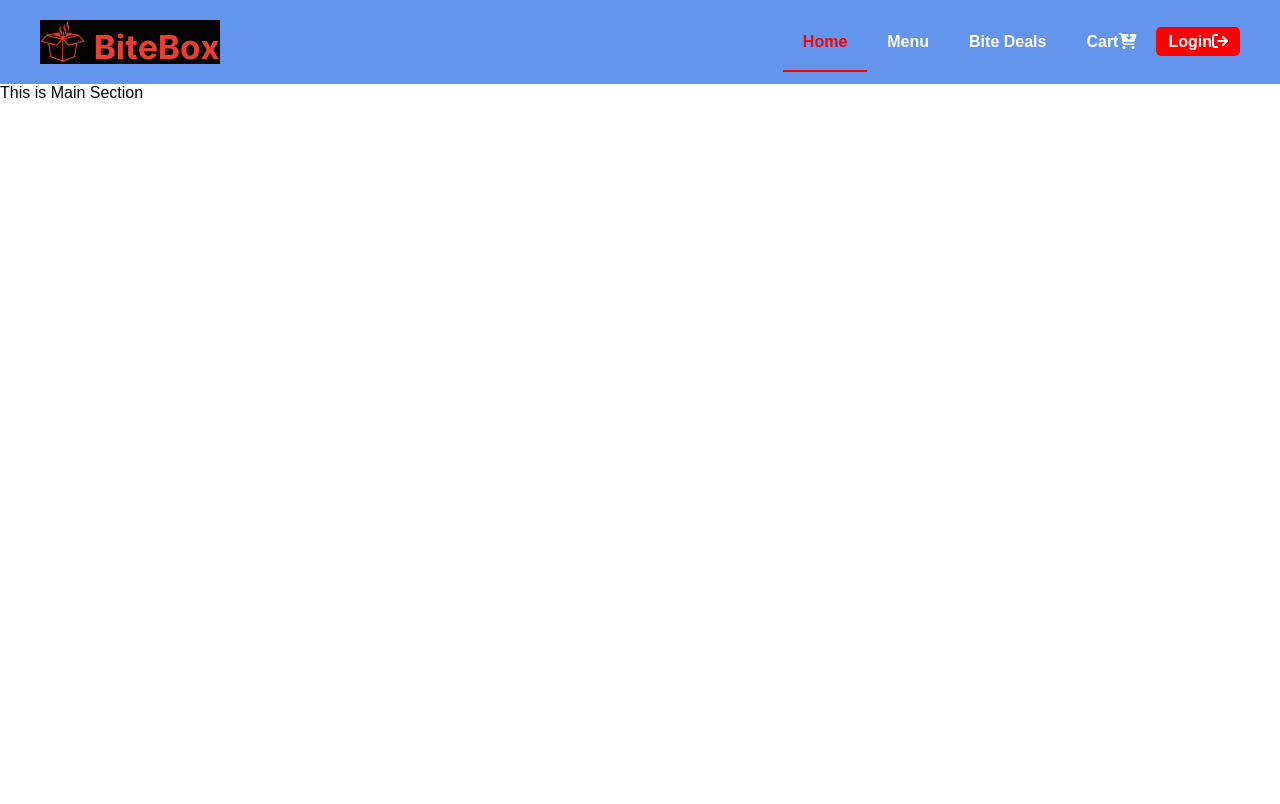
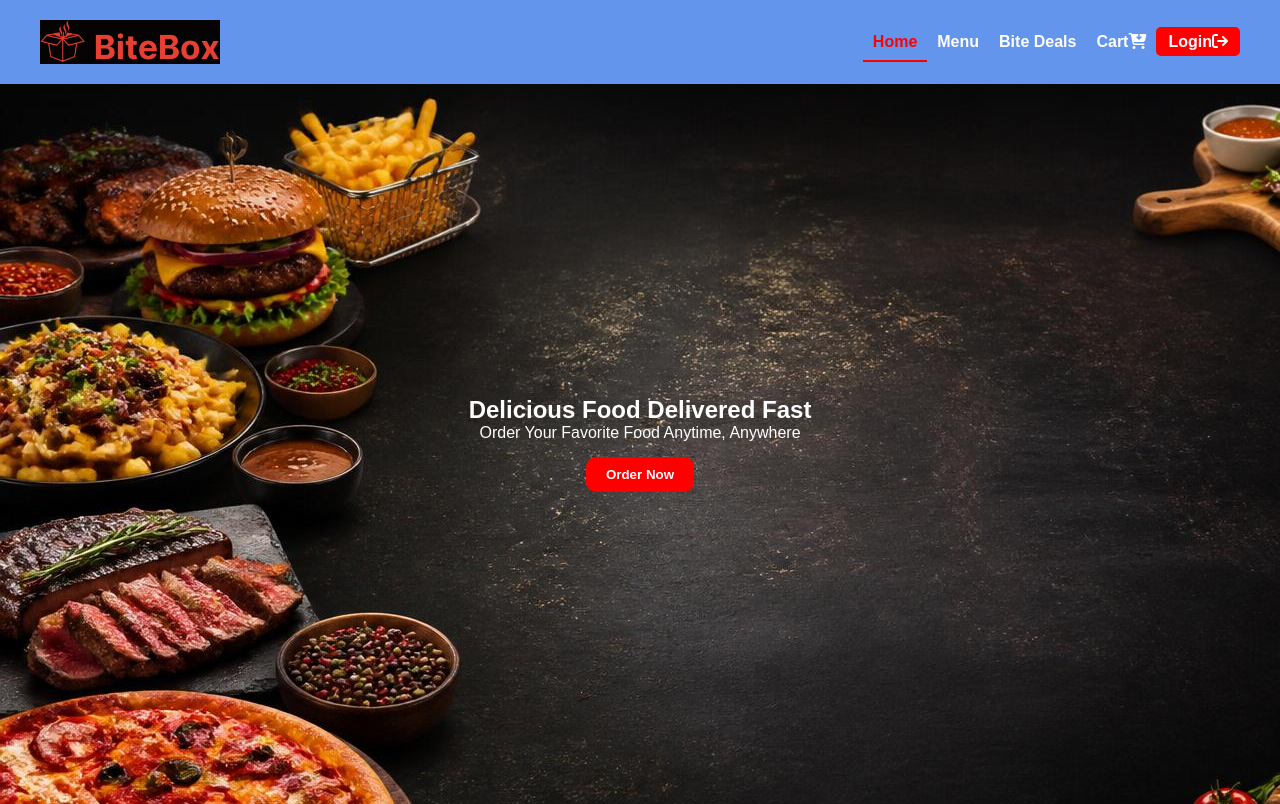
Before and after one commit to SamitGadpayle/Bite-Box-Food-Delivery-Application, a plain HTML site: page index.html in a window 1280 px wide. Drawn offline with Linux system fonts and the light colour scheme; a web font is replaced by a local one.

```diff
--- a/index.html
+++ b/index.html
@@ -40,10 +40,15 @@
         </div>
       </nav>
     </header>
+    <!-- header section compleyed -->
 
-    <!--- Main Section--->
-    <section>
-      <p>This is Main Section</p>
+    <!--- Start Hero Section--->
+    <section class="hero">
+     <div class="hero-content">
+       <h1>Delicious Food Delivered Fast</h1>
+       <p>Order Your Favorite Food Anytime, Anywhere</p>
+       <button>Order Now</button>
+     </div>
     </section>
 
     <!-- Footer section -->
--- a/style.css
+++ b/style.css
@@ -24,7 +24,7 @@
 }
 li a{
     color: white;
-    padding: 20px;
+    padding: 10px;
     text-decoration: none;
     font-weight: 600;
 
@@ -52,3 +52,26 @@
     border-bottom: 2px solid red;
 
 }
+.hero{
+    height: 90vh;
+    background-image: url("/images/FastFood.jpg");
+    display: flex;
+    justify-content: center;
+    align-items: center;
+    color: white;
+    text-align: center;
+}
+.hero button{
+    margin-top: 15px;
+    padding: 10px 20px;
+    background-color: red;
+    color: white;
+    border: none;
+    border-radius: 10px;
+    font-weight: bolder;
+    cursor: pointer;
+}
+.hero button:hover{
+    background: black;
+    color: aquamarine;
+}
```
Also changed, not shown: images/FastFood.jpg (added).
